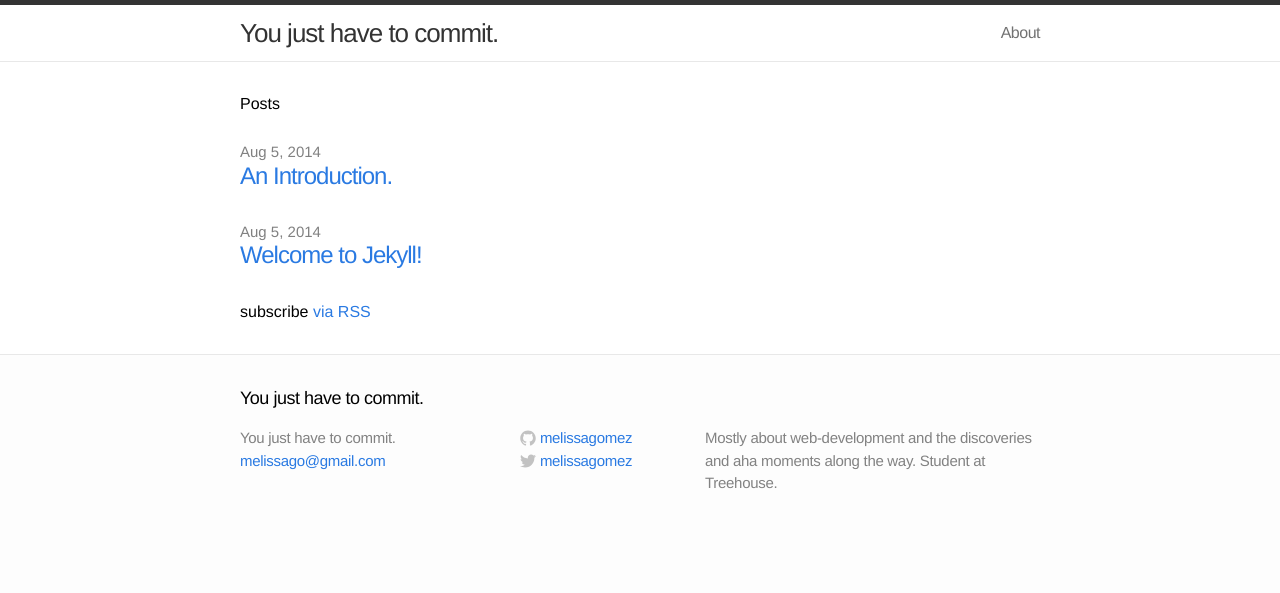
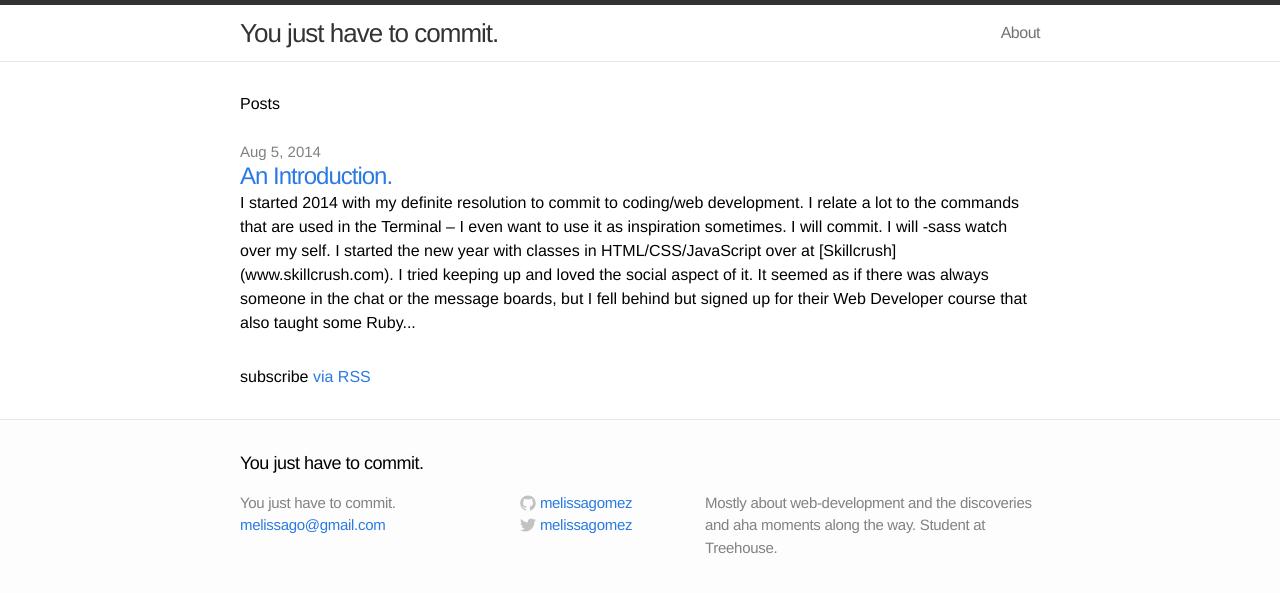
Before and after one commit to melissagomez/melissagomez.github.io, a Jekyll site: the page built from index.html, in a window 1280 px wide. Shown: the top 593 px of the page. Built offline with Jekyll 4.4.1, drawn with Linux system fonts in a browser that asks for light colours.

Commit message:
Deleted original post. Updated index.html

```diff
--- a/_posts/2014-08-05-here-is-my-intro.markdown
+++ b/_posts/2014-08-05-here-is-my-intro.markdown
@@ -2,13 +2,14 @@
 layout: post
 title:  "An Introduction."
 date:   2014-08-05 00:45:38
-categories: jekyll update
+categories:
 ---
 
 I started 2014 with my definite resolution to commit to coding/web development. I relate a lot to the commands that are used in the Terminal -- I even want to use it as inspiration sometimes. I will commit. I will -sass watch over my self.
-
+<p>
 I started the new year with classes in HTML/CSS/JavaScript over at [Skillcrush](www.skillcrush.com). I tried keeping up and loved the social aspect of it. It seemed as if there was always someone in the chat or the message boards, but I fell behind but signed up for their Web Developer course that also taught some Ruby and became familiar using the command line.
-
+<p>
 I became more confident in my skills and in July started [Treehouse](www.teamtreehouse.com).  I like the points structure and how in-depth each course goes and even though I clawed my eyes out through the gradient section of the CSS Deep Dive but in the end it made me stronger or at least I like to tell myself that. My current favorite teacher is Jim Hoskins, I liked the way he taught JavaScript and it even made sense to me the second time around. I'm almost done with my track and I want to keep getting stronger in my skills.
-
-My goals are to start shipping projects and making websites for my friends & family who own side businesses. We all have side-hustles, I'm ready to have some fun.
+<p>
+My goals are to start shipping projects and making websites for my friends & family who own side businesses. From there, I want to build a portfolio and hopefully get a job
+We all have side-hustles, I'm ready to have some fun.
--- a/_posts/2014-08-05-welcome-to-jekyll.markdown
+++ /dev/null
@@ -1,24 +0,0 @@
----
-layout: post
-title:  "Welcome to Jekyll!"
-date:   2014-08-05 00:13:38
-categories: jekyll update
----
-
-You'll find this post in your `_posts` directory - edit this post and re-build (or run with the `-w` switch) to see your changes!
-To add new posts, simply add a file in the `_posts` directory that follows the convention: YYYY-MM-DD-name-of-post.ext.
-
-Jekyll also offers powerful support for code snippets:
-
-{% highlight ruby %}
-def print_hi(name)
-  puts "Hi, #{name}"
-end
-print_hi('Tom')
-#=> prints 'Hi, Tom' to STDOUT.
-{% endhighlight %}
-
-Check out the [Jekyll docs][jekyll] for more info on how to get the most out of Jekyll. File all bugs/feature requests at [Jekyll's GitHub repo][jekyll-gh].
-
-[jekyll-gh]: https://github.com/jekyll/jekyll
-[jekyll]:    http://jekyllrb.com
--- a/index.html
+++ b/index.html
@@ -11,6 +11,7 @@ layout: default
       <li>
         <span class="post-date">{{ post.date | date: "%b %-d, %Y" }}</span>
         <a class="post-link" href="{{ post.url | prepend: site.baseurl }}">{{ post.title }}</a>
+        <p>{{ post.content | strip_html | truncatewords: 100 }}</p>
       </li>
     {% endfor %}
   </ul>
```
